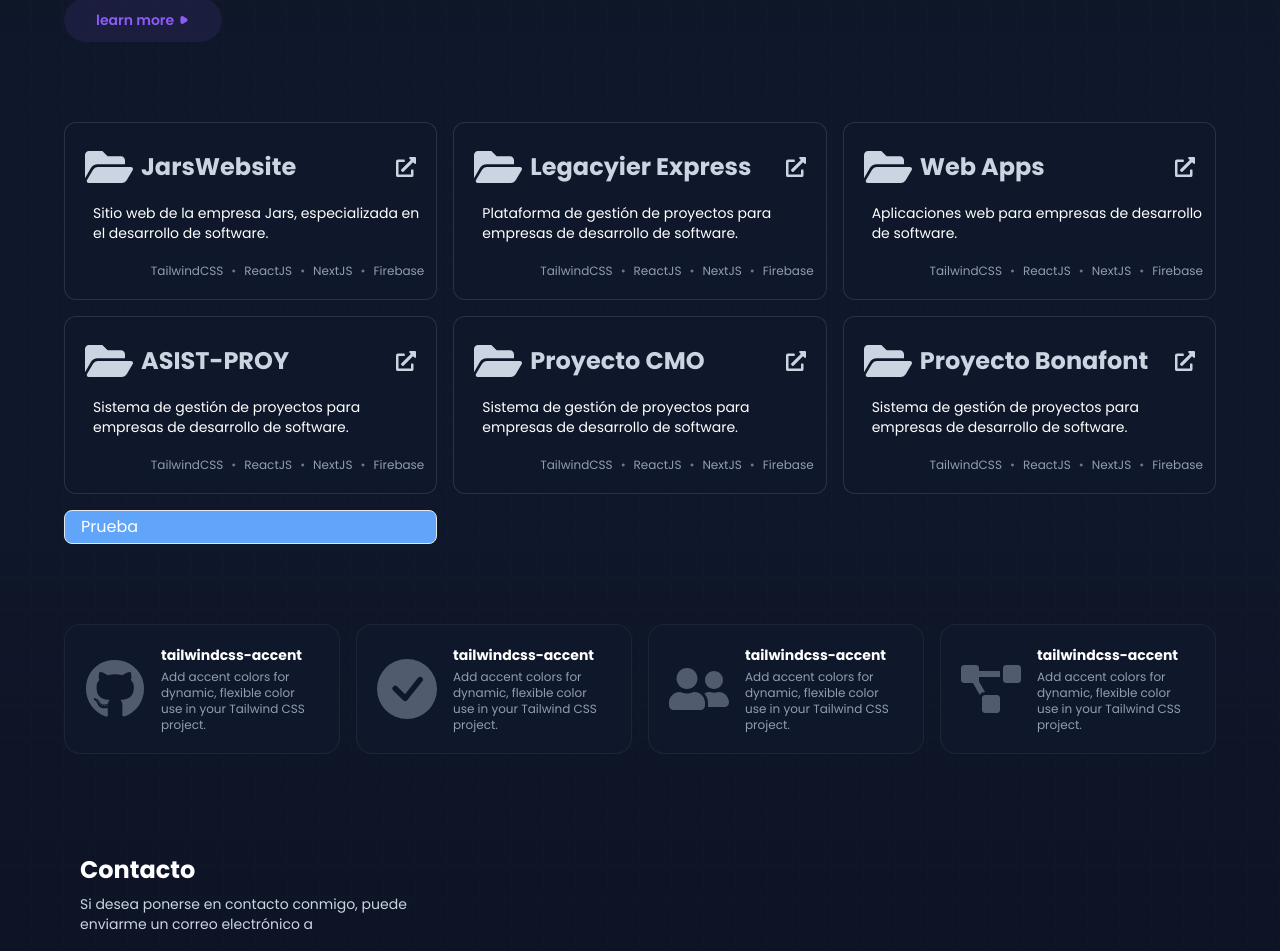
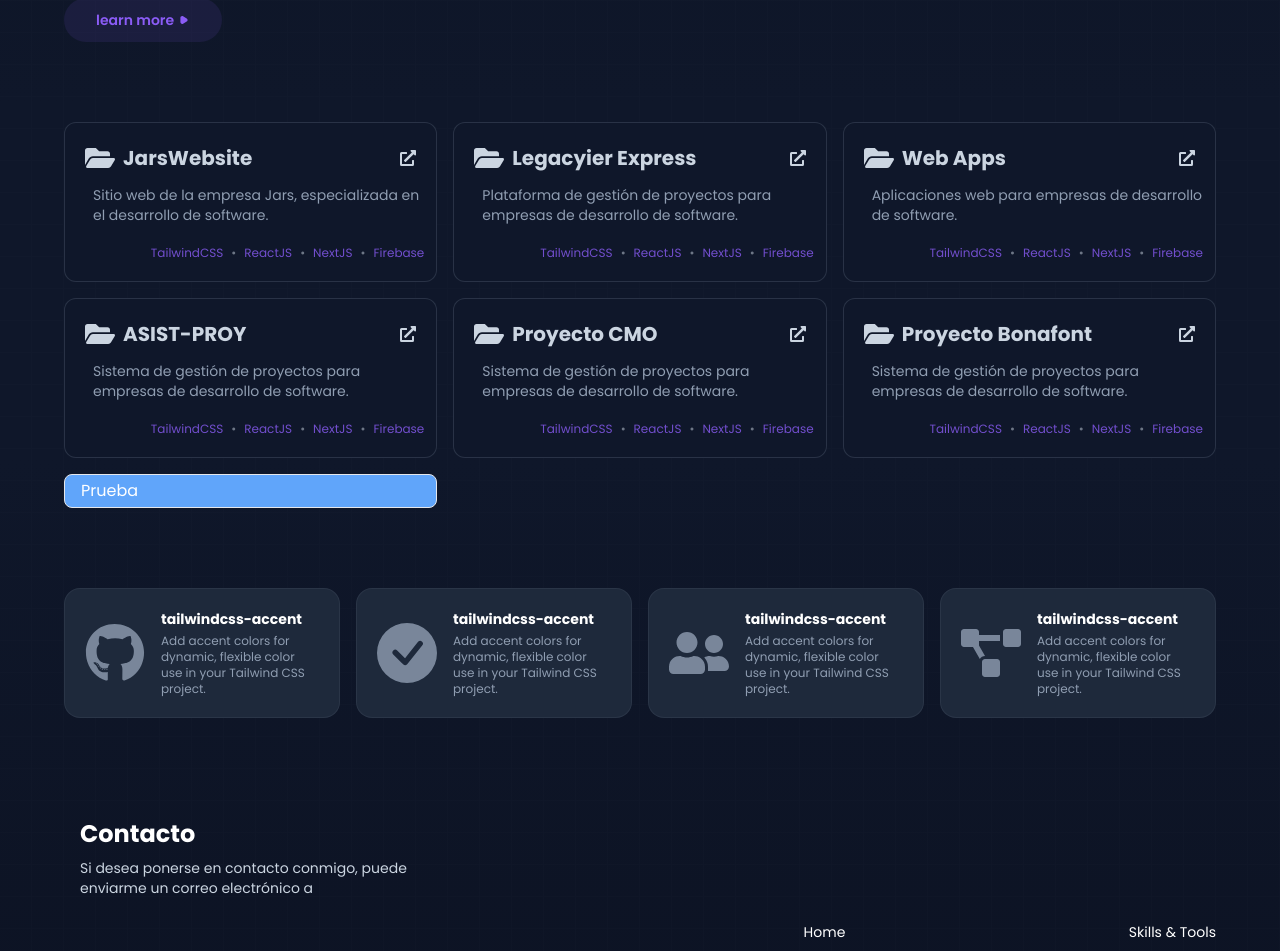
Before and after one commit to ImJars/Development-full-coding, a React (Vite) app: page /projects in a window 1280 px wide. Shown: the part 608-1559 px from the top of the page. Built offline with nearby package versions, Linux system fonts and the light colour scheme.

Commit message:
Update projects

```diff
--- a/src/components/projects/cardProject.jsx
+++ b/src/components/projects/cardProject.jsx
@@ -4,7 +4,7 @@ function CardProject({ icon, title, text }) {
   return (
     <>
         <div
-            className='bg-secondary flex justify-center
+            className='bg-card flex justify-center
                         items-center rounded-2xl p-5 mb-5
                         border border-text-general border-opacity-10 font-poppins'
         >
@@ -14,7 +14,7 @@ function CardProject({ icon, title, text }) {
                 <div
                     className='mr-4'                >
                     <h1
-                        className='text-6xl font-bold text-text-general opacity-50'
+                        className='text-6xl font-bold text-text-general opacity-80'
                     >
                         { icon }
                     </h1>
--- a/src/components/projects/softwareProject.jsx
+++ b/src/components/projects/softwareProject.jsx
@@ -22,22 +22,22 @@ function SoftwareProject({
               <div className="flex flex-col items-center space-x-4">
                 <div className="w-full flex items-center justify-between">
                   <div className="flex items-center space-x-2">
-                    <FaFolderOpen className="text-5xl text-text-white-gray" />
+                    <FaFolderOpen className="text-3xl text-text-white-gray" />
                     <div className="flex items-center">
-                      <h1 className="text-text-white-gray font-bold text-2xl">
+                      <h1 className="text-text-white-gray font-bold text-xl">
                         {title}
                       </h1>
                     </div>
                   </div>
                   <div>
-                    <FaExternalLinkAlt className="text-xl text-text-white-gray" />
+                    <FaExternalLinkAlt className="text-base text-text-white-gray" />
                   </div>
                 </div>
-                <p className="w-full flex justify-start text-sm mt-3">
+                <p className="w-full flex justify-start text-sm mt-3 text-text-general">
                   {description}
                 </p>
                 <div className="w-full flex justify-end mt-5">
-                  <ul className="flex space-x-2 text-xs text-text-general">
+                  <ul className="flex space-x-2 text-xs text-text-purple text-opacity-80">
                     <li>{skill_1}</li>
                     <h1 className="text-xs opacity-50 cursor-default text-text-white-gray">
                       &#8226;
```
